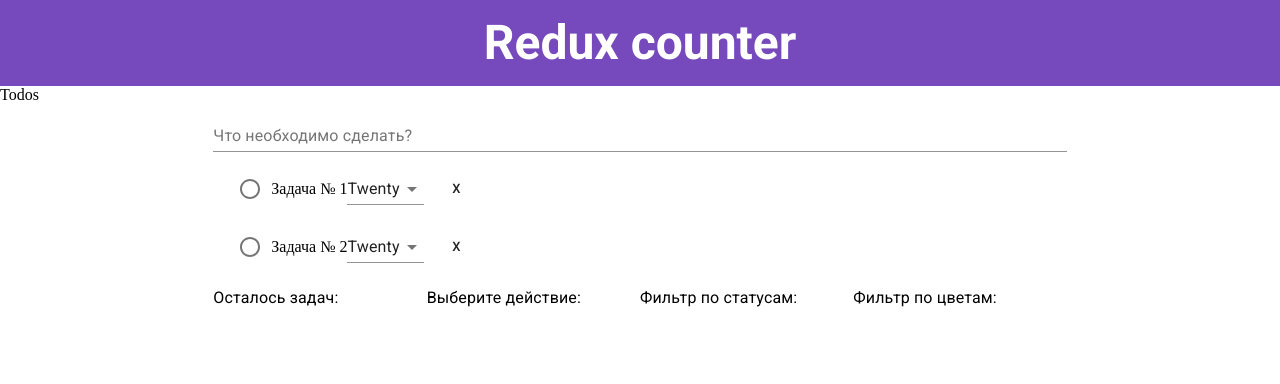
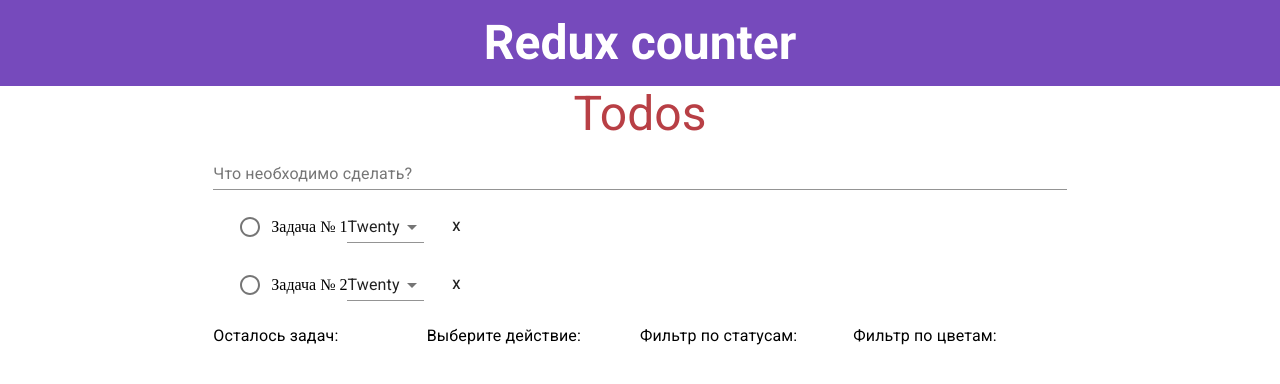
Before and after one commit to pilotvitalik/study_react_redux_todo, a React (Create React App) app: page / in a window 1280 px wide. Shown: the top 384 px of the page. Built offline with nearby package versions, Linux system fonts and the light colour scheme.

Commit message:
Title moved to separate component;

```diff
--- a/src/App.js
+++ b/src/App.js
@@ -8,6 +8,7 @@
 import Typography from '@material-ui/core/Typography';
 
 import Header from './Components/Header/Header';
+import Title from './Components/Title/Title';
 
 import style from './app.module.css';
 
@@ -22,11 +23,7 @@
     <div className={style.App}>
       <Grid container>
         <Header/>
-        <Grid
-          item
-          xs={12}>
-          Todos
-        </Grid>
+        <Title/>
         <Grid container item xs={12} direction={'row'} wrap={'nowrap'}>
           <Grid item xs={false} md={2}>
           </Grid>
--- /dev/null
+++ b/src/Components/Title/Title.js
@@ -0,0 +1,27 @@
+import Grid from '@material-ui/core/Grid';
+import Typography from '@material-ui/core/Typography';
+import { makeStyles } from '@material-ui/core/styles';
+
+const useStyles = makeStyles((theme) => ({
+  root: {
+    color: '#b83f45',
+  },
+}))
+
+function Title(){
+  const classes = useStyles();
+  return(
+    <Grid
+      container
+      item
+      xs={12}
+      justify={'center'}
+      className={classes.root}>
+      <Typography variant={'h3'}>
+        Todos
+      </Typography>
+    </Grid>
+  );
+}
+
+export default Title;
```
